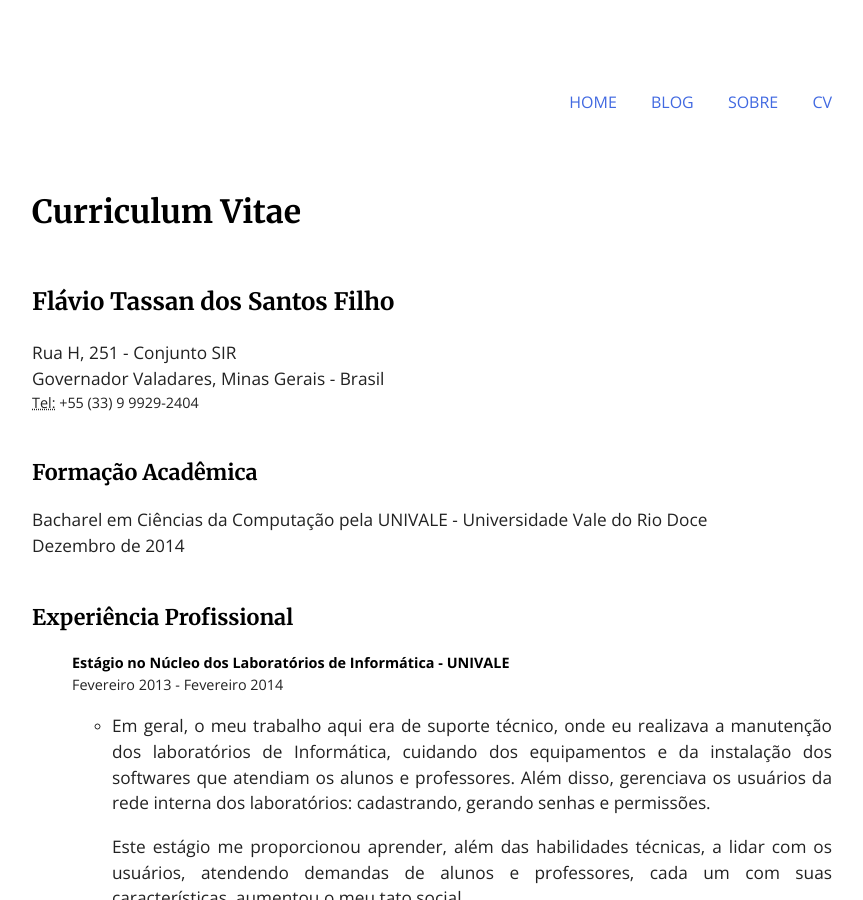
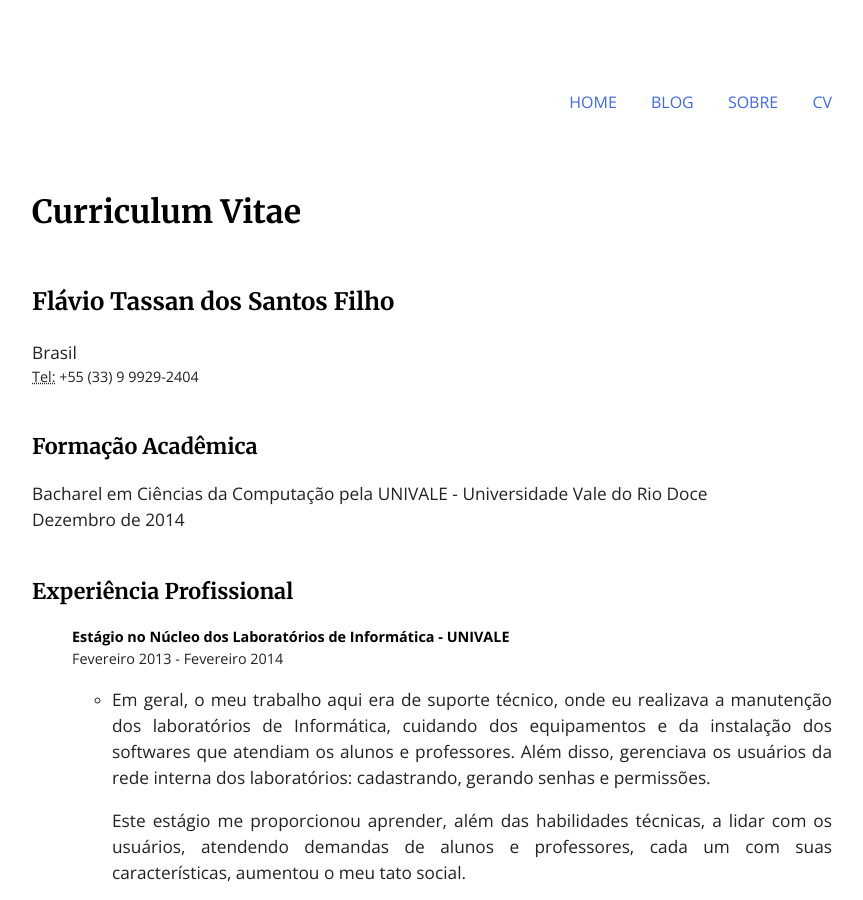
Before and after one commit to tassan/tassan.github.io, a Jekyll site: the page built from cv/index.html, in a window 1280 px wide and 900 px high. Shown: the whole window, without its empty margins (208-1071 px from the left). Built offline with Jekyll 4.4.1, drawn with Linux system fonts in a browser that asks for light colours; nearby versions of some CDN libraries; comment, search, counter and statistics services are not loaded; some of the changed text lies outside the part shown.

Commit message:
Update index.html
just adjusting some info

```diff
--- a/cv/index.html
+++ b/cv/index.html
@@ -8,8 +8,7 @@ title: Curriculum Vitae
 
 
     <div class="cv">
-        <p>Rua H, 251 - Conjunto SIR</p>
-        <p>Governador Valadares, Minas Gerais - Brasil</p>
+        <p>Brasil</p>
         <abbr title="telefone">Tel:</abbr> +55 (33) 9 9929-2404
     </div>
     <div class="cv">
```
Also changed, not shown: other parts of cv/index.html (+0 -2 lines).
